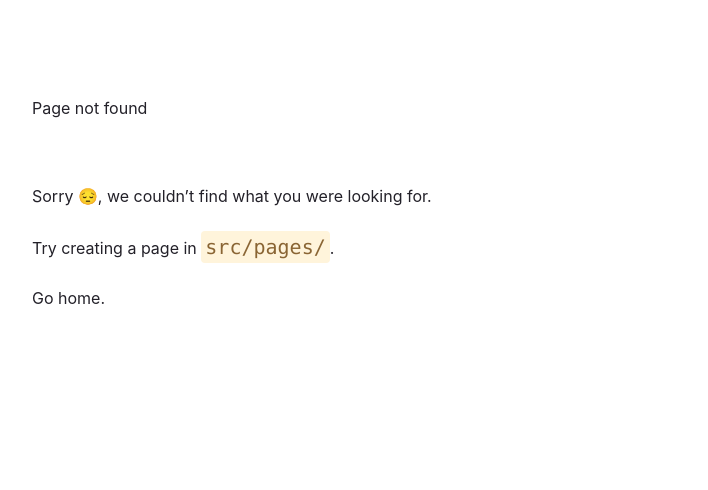
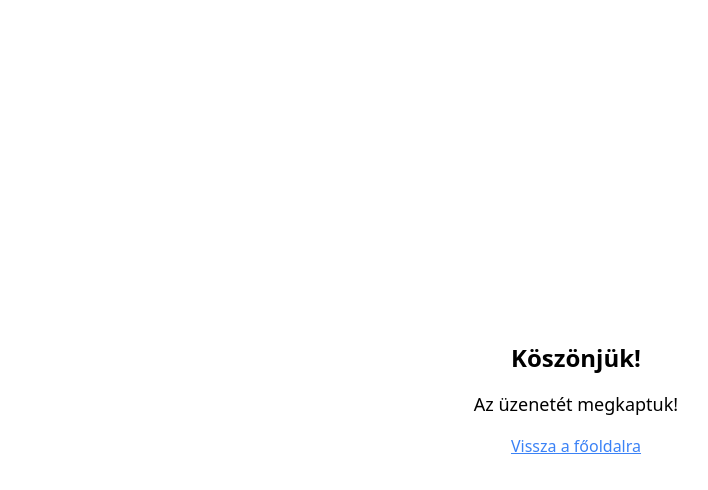
Before and after one commit to nemethricsi/my-gatsby-site, a Gatsby site: page /success in a window 1280 px wide. Before the commit this address had no page. Shown: the whole page, without its empty margins (64-772 px from the left). Built offline with nearby package versions, Linux system fonts and the light colour scheme; Gatsby itself is replaced by a stand-in of ours.

Commit message:
add custom success message

```diff
--- a/src/pages/index.tsx
+++ b/src/pages/index.tsx
@@ -96,7 +96,8 @@ const IndexPage: React.FC<PageProps> = () => {
         name="contact"
         data-netlify="true"
         data-netlify-honeypot="bot-field"
-        method="POST"
+        method="post"
+        action="/pages/success"
         className="border-2 border-[rebeccapurple] gap-4 flex flex-col p-10"
       >
         <input type="hidden" name="form-name" value="contact" />
--- /dev/null
+++ b/src/pages/success.tsx
@@ -0,0 +1,21 @@
+import React from "react";
+import { Link, type HeadFC } from "gatsby";
+
+const SuccessPage = () => {
+  return (
+    <div className="flex flex-col items-center justify-center h-screen gap-4">
+      <p className="text-2xl font-bold">Köszönjük!</p>
+      <p className="text-lg">Az üzenetét megkaptuk!</p>
+      <Link
+        to="/"
+        className="text-blue-500 underline hover:text-blue-600 hover:no-underline"
+      >
+        Vissza a főoldalra
+      </Link>
+    </div>
+  );
+};
+
+export default SuccessPage;
+
+export const Head: HeadFC = () => <title>Sikeres üzenetküldés</title>;
```
